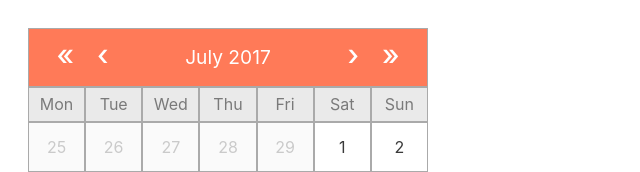
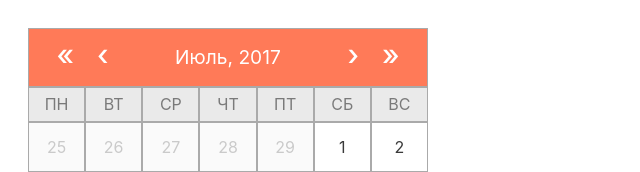
Before and after one commit to aak74/vue-calendar, a Vue app: page / in a window 1280 px wide. Shown: the top 172 px of the page, without its empty margins (0-640 px from the left). Built offline with nearby package versions, Linux system fonts and the light colour scheme.

Commit message:
added en and ru locales

```diff
--- a/src/App.vue
+++ b/src/App.vue
@@ -1,6 +1,6 @@
 <template>
   <div id="app">
-    <calendar></calendar>
+    <calendar :start-week="1" :locale="`ru`"></calendar>
   </div>
 </template>
 
--- a/src/components/Calendar.vue
+++ b/src/components/Calendar.vue
@@ -26,23 +26,10 @@
 
 
 <script>
+import Names from '../config/locale'
+
 // Calendar data
 const _daysInMonths = [31, 28, 31, 30, 31, 30, 31, 31, 30, 31, 30, 31];
-const startWeek = 1;
-// const startWeek = 0;
-const _weekdayLabels = [
-  {name:'Sunday', nameShort: 'Sun'},
-  {name:'Monday', nameShort: 'Mon'},
-  {name:'Tuesday', nameShort: 'Tue'},
-  {name:'Wednesday', nameShort: 'Wed'},
-  {name:'Thursday', nameShort: 'Thu'},
-  {name:'Friday', nameShort: 'Fri'},
-  {name:'Saturday', nameShort: 'Sat'},
-  {name:'Sunday', nameShort: 'Sun'},
-];
-// const _weekdayLabels = ['Monday', 'Tuesday', 'Wednesday', 'Thursday', 'Friday', 'Saturday', 'Sunday'];
-// const _weekdayLabels = ['Sunday', 'Monday', 'Tuesday', 'Wednesday', 'Thursday', 'Friday', 'Saturday'];
-const _monthLabels = ['January', 'February', 'March', 'April', 'May', 'June', 'July', 'August', 'September', 'October', 'November', 'December'];
 const _today = new Date();
 const _todayComps = {
   year: _today.getFullYear(),
@@ -58,9 +45,24 @@ export default {
     };
   },
   props: {
+    startWeek: {
+      type : Number | String,
+      validator (val) {
+        let res = parseInt(val);
+        return res == 0 || res == 1
+      },
+      default: 0
+    },
     dayKey: {
       type: String,
       default: 'day'
+    },
+    locale: {
+      type: String,
+      validator (val) {
+        return Names[val] !== undefined
+      },
+      default: 'en'
     },
   },
   computed: {
@@ -99,20 +101,11 @@ export default {
     },
     // State for calendar header (no dependencies yet...)
     months() {
-      return _monthLabels.map((ml, i) => ({
-        label: ml,
-        label_1: ml.substring(0, 1),
-        label_2: ml.substring(0, 2),
-        label_3: ml.substring(0, 3),
-        number: i + 1,
-      }));
+      return Names[this.locale].monthNames
     },
     // State for weekday header (no dependencies yet...)
     weekdays() {
-      // if (startWeek) {
-      //   return _weekdayLabels.slice(startWeek);
-      // }
-      return _weekdayLabels.slice(startWeek, 7 + startWeek);
+      return Names[this.locale].weekdayNames.slice(this.startWeek, 7 + this.startWeek);
     },
     // State for calendar header
     header() {
@@ -121,7 +114,7 @@ export default {
         month: month,
         year: this.year.toString(),
         shortYear: this.year.toString().substring(2, 4),
-        label: month.label + ' ' + this.year,
+        label: month + ', ' + this.year,
       };
     },
     // Returns number for first weekday (1-7), starting from Sunday
@@ -141,7 +134,7 @@ export default {
       let previousMonth = true,
         thisMonth = false,
         nextMonth = false;
-      let day = this.previousMonthComps.days - this.firstWeekdayInMonth + 3 - startWeek;
+      let day = this.previousMonthComps.days - this.firstWeekdayInMonth + 3 - this.startWeek;
       // let day = this.previousMonthComps.days - this.firstWeekdayInMonth + 3;
       let month = this.previousMonthComps.month;
       let year = this.previousMonthComps.year;
@@ -149,7 +142,7 @@ export default {
       for (let w = 1; w <= 6 && !nextMonth; w++) {
         // Cycle through each weekday
         const week = [];
-        for (let d = 1 + startWeek; d <= 7 + startWeek; d++) {
+        for (let d = 1 + this.startWeek; d <= 7 + this.startWeek; d++) {
 
           // We need to know when to start counting actual month days
           if (previousMonth && d >= this.firstWeekdayInMonth) {
@@ -344,4 +337,4 @@ export default {
     padding: 20px
     .option
       margin-top: 5px
-  </style>
+</style>
--- /dev/null
+++ b/src/config/locale.js
@@ -0,0 +1,28 @@
+export default {
+  en : {
+    weekdayNames: [
+      {name:'Sunday', nameShort: 'Sun'},
+      {name:'Monday', nameShort: 'Mon'},
+      {name:'Tuesday', nameShort: 'Tue'},
+      {name:'Wednesday', nameShort: 'Wed'},
+      {name:'Thursday', nameShort: 'Thu'},
+      {name:'Friday', nameShort: 'Fri'},
+      {name:'Saturday', nameShort: 'Sat'},
+      {name:'Sunday', nameShort: 'Sun'},
+    ],
+    monthNames  : ['January','February','March','April','May','June','July','August','September','October','November','December'],
+  },
+  ru : {
+    weekdayNames: [
+      {name:'Воскресенье', nameShort: 'ВС'},
+      {name:'Понедельник', nameShort: 'ПН'},
+      {name:'Вторник', nameShort: 'ВТ'},
+      {name:'Среда', nameShort: 'СР'},
+      {name:'Четверг', nameShort: 'ЧТ'},
+      {name:'Пятница', nameShort: 'ПТ'},
+      {name:'Суббота', nameShort: 'СБ'},
+      {name:'Воскресенье', nameShort: 'ВС'},
+    ],
+    monthNames  : ['Январь','Февраль','Март','Апрель','Май','Июнь','Июль','Август','Сентябрь','Октябрь','Ноябрь','Декабрь'],
+  },
+}
```
Also changed, not shown: src/assets/logo.png (deleted).
